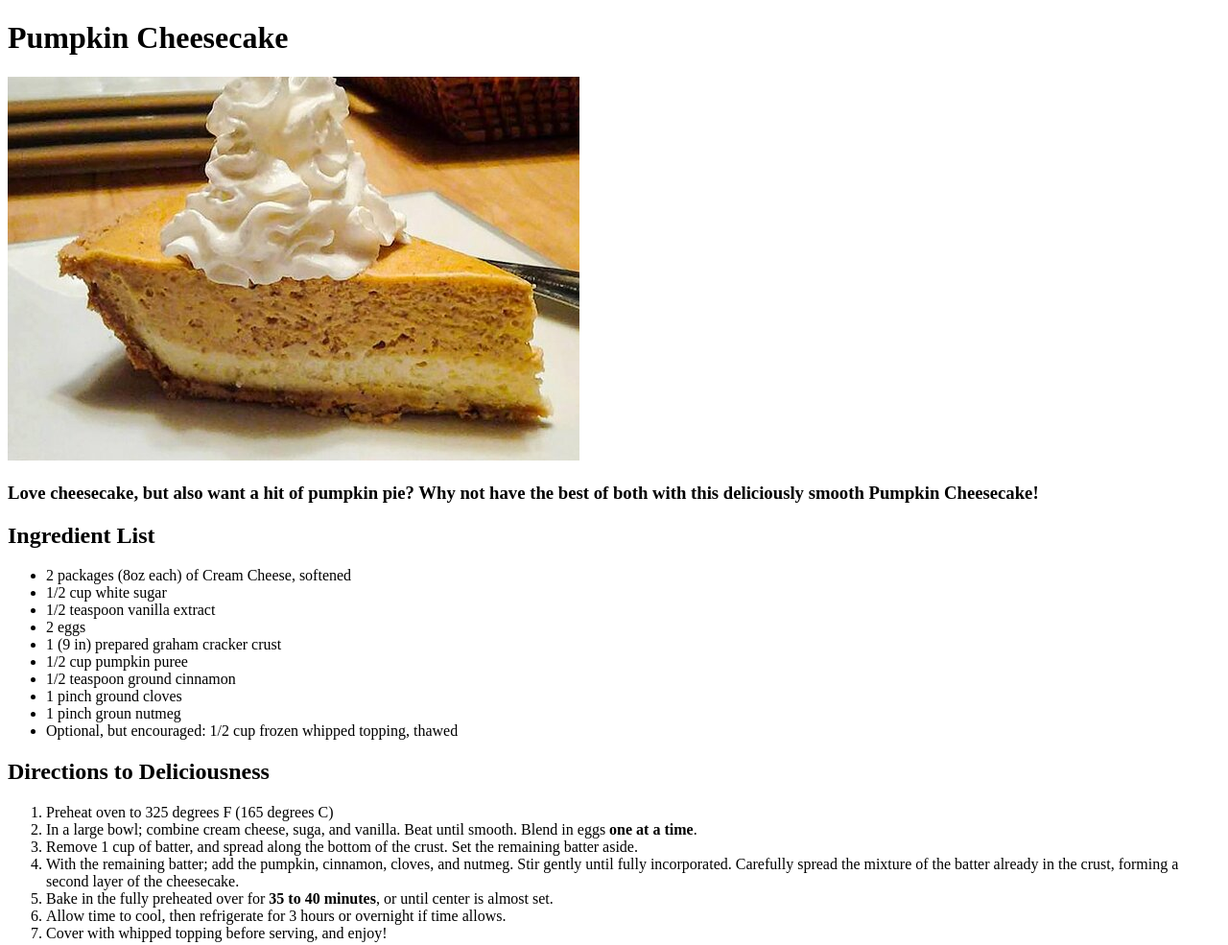
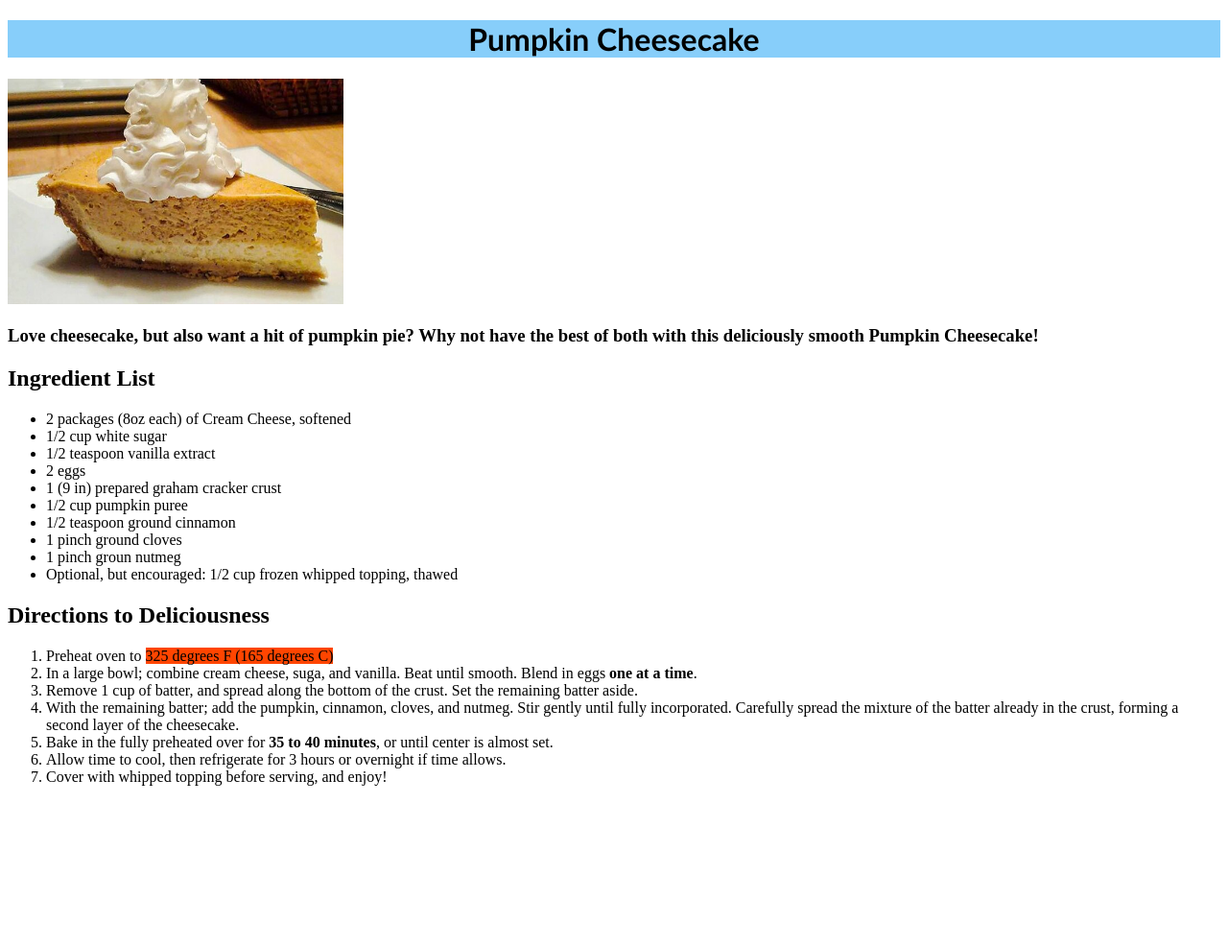
Before and after one commit to ElasticF0x/odin-recipes, a plain HTML site: page recipes/pumpkin-cheesecake.html in a window 1280 px wide. Shown: the whole page at 96% size. After the commit the page ends 835 px from the top, so only its background shows below. Drawn offline with Linux system fonts and the light colour scheme.

Commit message:
Added styles.css and started styling some of the pages

```diff
--- a/recipes/pumpkin-cheesecake.html
+++ b/recipes/pumpkin-cheesecake.html
@@ -5,9 +5,10 @@
     <meta http-equiv="X-UA-Compatible" content="IE=edge">
     <meta name="viewport" content="width=device-width, initial-scale=1.0">
     <title>Pumpkin Cheesecake</title>
+    <link rel="stylesheet" href="../styles.css">
 </head>
 <body>
-    <h1>Pumpkin Cheesecake</h1>
+    <div class=main-header><h1>Pumpkin Cheesecake</h1></div>
     <p><a><img src="../images/pumpkin-cheesecake.jpeg" alt="A slice of pumpkin cheesecake"></a></p>
     <h3>Love cheesecake, but also want a hit of pumpkin pie? Why not have the best of both with this deliciously smooth Pumpkin Cheesecake!</h3>
     <h2>Ingredient List</h2>
@@ -25,7 +26,7 @@
     </ul></p>
     <h2>Directions to Deliciousness</h2>
     <p><ol>
-        <li>Preheat oven to 325 degrees F (165 degrees C)</li>
+        <li>Preheat oven to <span class="temp">325 degrees F (165 degrees C)</span></li>
         <li>In a large bowl; combine cream cheese, suga, and vanilla. Beat until smooth. Blend in eggs <strong>one at a time</strong>.</li>
         <li>Remove 1 cup of batter, and spread along the bottom of the crust. Set the remaining batter aside.</li>
         <li>With the remaining batter; add the pumpkin, cinnamon, cloves, and nutmeg. Stir gently until fully incorporated. Carefully spread the mixture of the batter already in the crust, forming a second layer of the cheesecake.</li>
--- /dev/null
+++ b/styles.css
@@ -0,0 +1,13 @@
+img {
+    height: auto;
+    width: 350px;
+}
+
+.main-header {
+    background-color: lightskyblue;
+    text-align: center;
+    font-family: 'Gill Sans', 'Gill Sans MT', Calibri, 'Trebuchet MS', sans-serif;
+}
+.temp {
+    background-color: orangered;
+}
```
Also changed, not shown: recipes/mac-and-cheese.html (+2 -1 lines), recipes/meatloaf.html (+2 -1 lines).
